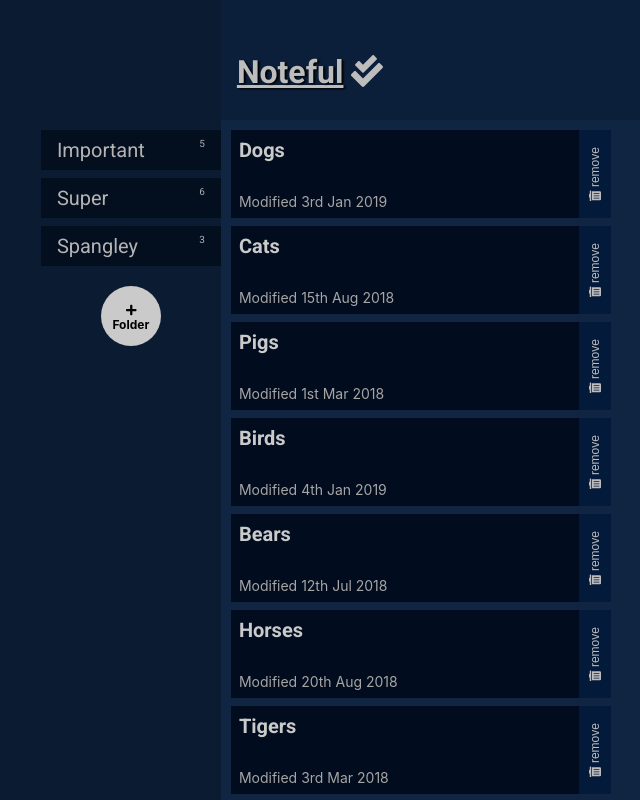
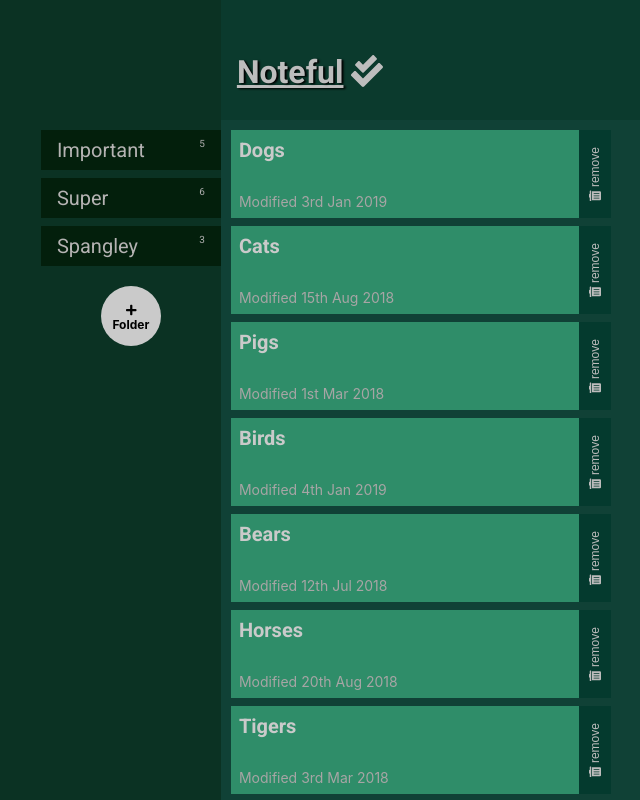
Before and after one commit to thinkful-ei-rabbit/harry-andy-noteful, a React (Create React App) app: page / in a window 1280 px wide. Shown: the whole page, without its empty margins (167-807 px from the left). Built offline with nearby package versions, Linux system fonts and the light colour scheme.

Commit message:
made it green

```diff
--- a/src/App/App.css
+++ b/src/App/App.css
@@ -11,7 +11,7 @@
 }
 
 .App__nav {
-  background-color: #0b1b32;
+  background-color: #0b3223;
   color: #fff;
   grid-area: sidebar;
   height: 100vh;
@@ -19,7 +19,7 @@
 }
 
 .App__header {
-  background-color: #0b1f3a;
+  background-color: #0b3a2d;
   color: #bdbdbd;
   font-family: var(--custom-font);
   grid-area: header;
@@ -33,7 +33,7 @@
 }
 
 .App__main {
-  background-color: #102541;
+  background-color: #104136;
   grid-area: main;
   height: calc(100vh - 120px);
   overflow: auto;
--- a/src/Note/Note.css
+++ b/src/Note/Note.css
@@ -1,7 +1,7 @@
 
 .Note {
   --note-height: 88px;
-  background-color: #010d1e;
+  background-color: #2f8d69;
   color: #cacaca;
   height: var(--note-height);
   margin-bottom: 8px;
@@ -12,7 +12,7 @@
 
 .Note__delete {
   --note-button-height: 32px;
-  background-color: #041a3a;
+  background-color: #043a2e;
   border: 0;
   color: #bdbcbc;
   float: right;
@@ -44,7 +44,7 @@
   text-decoration: none;
 }
 .Note__title a:hover {
-  color: #FFB72F;
+  color: #2f5fff;
 }
 
 .Note__dates {
--- a/src/NoteListNav/NoteListNav.css
+++ b/src/NoteListNav/NoteListNav.css
@@ -19,7 +19,7 @@
 }
 
 .NoteListNav__folder-link {
-  background-color: #030f1f;
+  background-color: #031f0c;
   color: #b5b3b3;
   display: block;
   font-family: var(--custom-font);
@@ -34,7 +34,7 @@
   cursor: pointer;
 }
 .NoteListNav__folder-link.active {
-  background-color: #102541;
+  background-color: #104124;
 }
 
 .NoteListNav__num-notes {
--- a/src/NotefulForm/NotefulForm.css
+++ b/src/NotefulForm/NotefulForm.css
@@ -1,5 +1,5 @@
 .Noteful-form {
-  background-color: #1d3656;
+  background-color: #1d5643;
   color: #dedede;
   padding: 16px;
   max-width: 332px;
```
